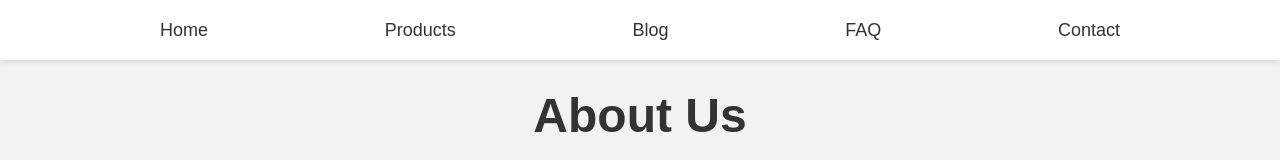
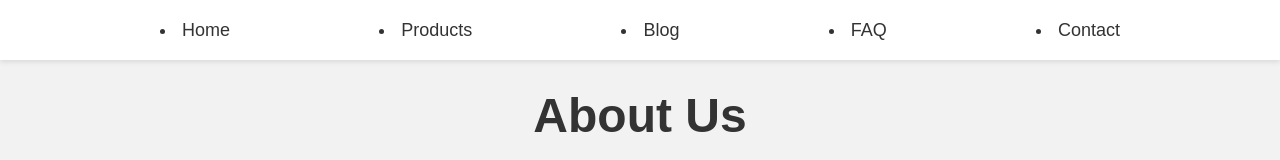
Before and after one commit to stopicantaim/hlsmith3Final.github.io, a plain HTML site: page FAQ.html in a window 1280 px wide. Shown: the top 160 px of the page. Drawn offline with Linux system fonts and the light colour scheme.

Commit message:
Update FAQ.html

```diff
--- a/FAQ.html
+++ b/FAQ.html
@@ -9,11 +9,12 @@
 <body>
     <header>
         <nav class="navbar">
-            <a href="Digital DreamWear.html">Home</a>
-            <a href="products.html">Products</a>
-            <a href="BlogPage.html">Blog</a>
-            <a href="FAQ.html">FAQ</a>
-            <a href="contact.html">Contact</a>
+               <li><a href="digital-dreamwear.html">Home</a></li>
+               <li><a href="products.html">Products</a></li>
+               <li><a href="blogpage.html">Blog</a></li>
+               <li><a href="faq.html">FAQ</a></li>
+               <li><a href="contact.html">Contact</a></li>
+
         </nav>
     </header>
     <main>
```
